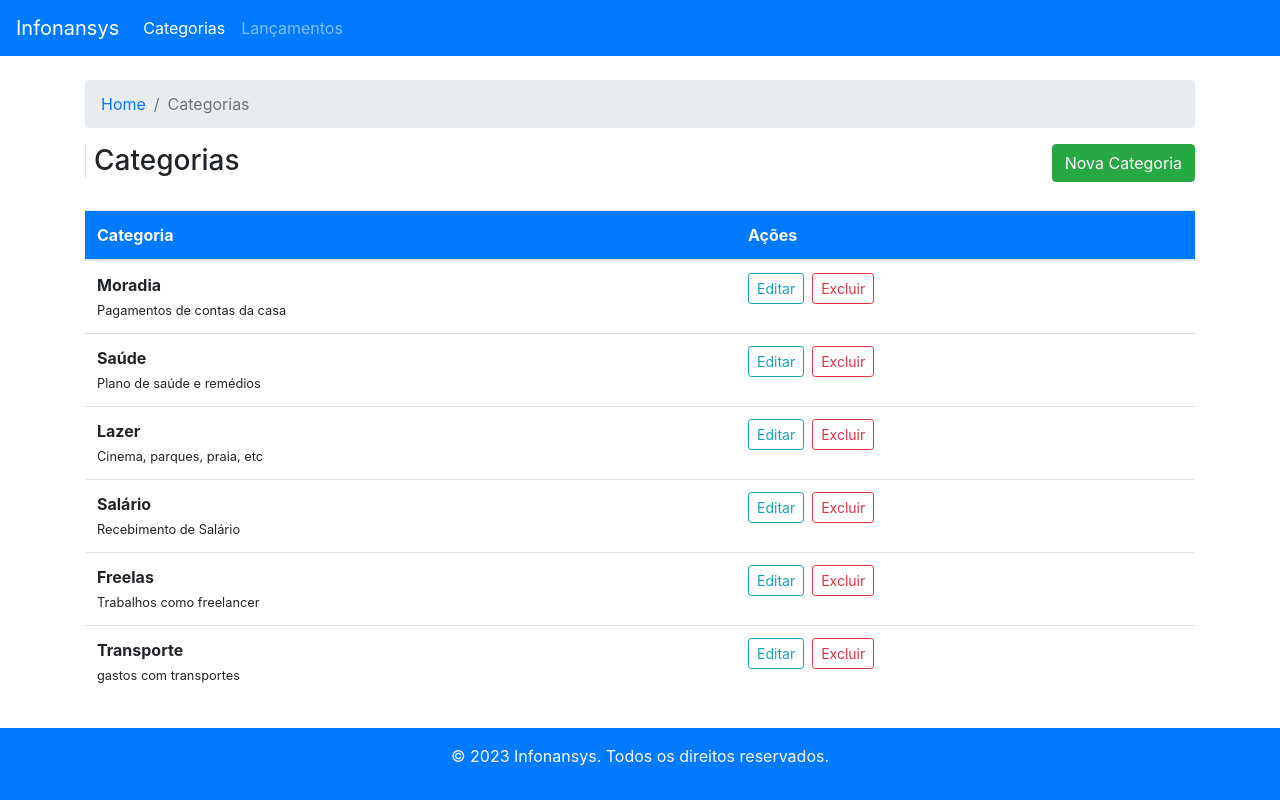
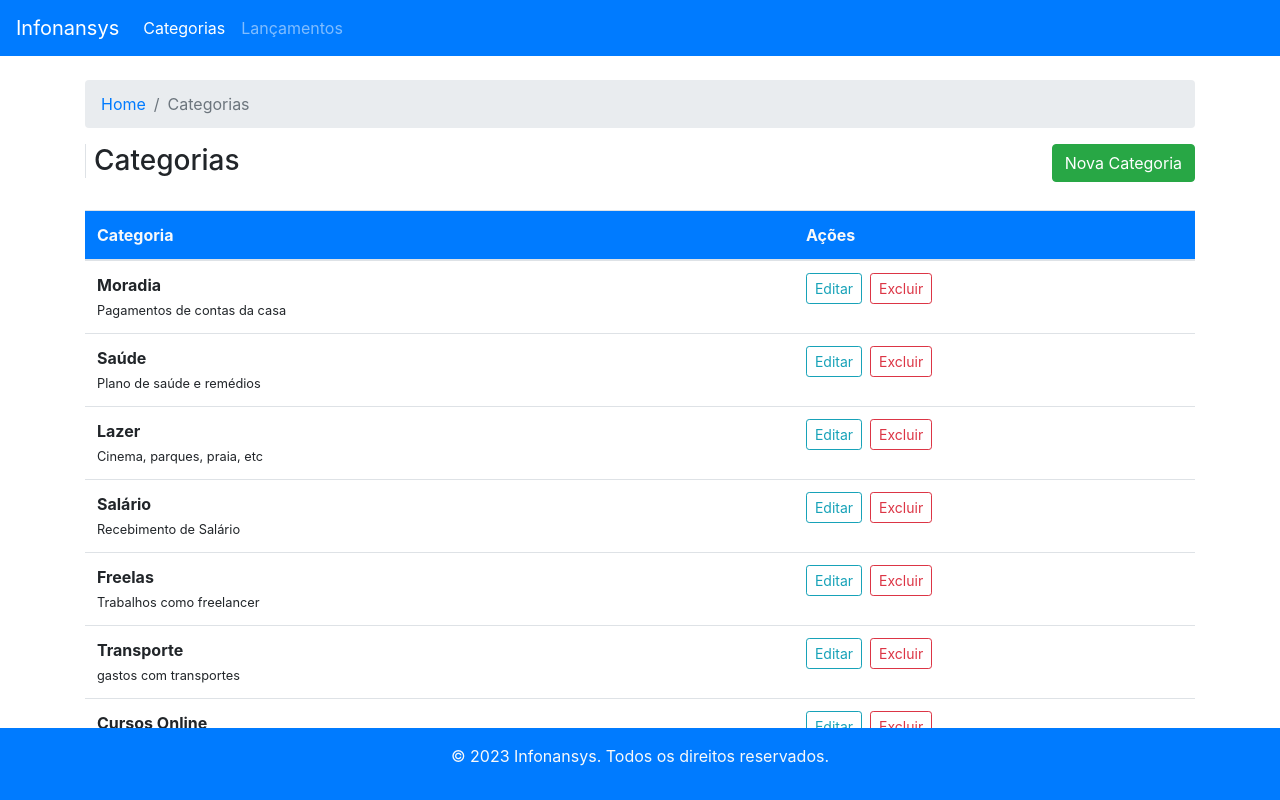
Before and after one commit to Valdeir-Nascimento/Infonansys, an Angular app: page /categorias in a window 1280 px wide. Built offline with nearby package versions, Linux system fonts and the light colour scheme; data requests are answered from the project's data file.

Commit message:
Cadastro de categoria no web-storage

```diff
--- a/db.json
+++ b/db.json
@@ -29,6 +29,11 @@
       "id": 10,
       "nome": "Transporte",
       "descricao": "gastos com transportes"
+    },
+    {
+      "id": 11,
+      "nome": "Cursos Online",
+      "descricao": "Pagamentos de cursos online na udemy"
     }
   ],
   "lancamentos": [
@@ -87,6 +92,21 @@
       "data": "18/11/2018",
       "valor": "15,00",
       "tipo": "despesa"
+    },
+    {
+      "id": 23,
+      "nome": "Curso frontend angular ",
+      "descricao": "curso de frontend angular",
+      "tipo": "despesa",
+      "valor": "22,00",
+      "data": "04/09/2023",
+      "pago": true,
+      "categoriaId": "11",
+      "categoria": {
+        "id": 11,
+        "nome": "Cursos Online",
+        "descricao": "Pagamentos de cursos online na udemy"
+      }
     }
   ]
 }
--- a/src/app/pages/categorias/categoria-form/categoria-form.component.ts
+++ b/src/app/pages/categorias/categoria-form/categoria-form.component.ts
@@ -5,6 +5,7 @@ import { ActivatedRoute, Router } from '@angular/router';
 import { FormBuilder, FormGroup, Validators } from '@angular/forms';
 import { switchMap } from 'rxjs/operators';
 import * as toastr from "toastr";
+import { WebStorageService } from 'src/app/service/webstorage.service';
 
 @Component({
     selector: 'app-categoria-form',
@@ -21,11 +22,11 @@ export class CategoriaFormComponent implements OnInit {
     categoria: Categoria = new Categoria();
 
     constructor(
-        private categoryService: CategoriaService,
+        private categoriaService: CategoriaService,
         private route: ActivatedRoute,
         private router: Router,
-        private formBuilder: FormBuilder
-
+        private formBuilder: FormBuilder,
+        private webStorageService: WebStorageService
     ) { }
 
     ngOnInit(): void {
@@ -36,7 +37,8 @@ export class CategoriaFormComponent implements OnInit {
 
     cadastrar() {
         const categoria: Categoria = Object.assign(new Categoria(), this.categoriaForm?.value);
-        this.categoryService.cadastrar(categoria).subscribe(
+        this.webStorageService.adicionarCategoria(categoria);
+        this.categoriaService.cadastrar(categoria).subscribe(
             (categoria) => this.actionsForSuccess(categoria),
             (error) => this.actionsForError(error)
         )
@@ -44,7 +46,7 @@ export class CategoriaFormComponent implements OnInit {
 
     editar() {
         const category: Categoria = Object.assign(new Categoria(), this.categoriaForm?.value);
-        this.categoryService.editar(category).subscribe(
+        this.categoriaService.editar(category).subscribe(
             (categoria) => this.actionsForSuccess(categoria),
             (error) => this.actionsForError(error)
         )
@@ -83,7 +85,7 @@ export class CategoriaFormComponent implements OnInit {
     private loadCategoria() {
         if (this.currentAction == 'editar') {
             this.route.paramMap.pipe(
-                switchMap(params => this.categoryService.buscarPorId(Number(params.get('id'))))
+                switchMap(params => this.categoriaService.buscarPorId(Number(params.get('id'))))
             ).subscribe(
                 (category) => {
                     this.categoria = category;
--- a/src/app/pages/lancamentos/lancamento-form/lancamento-form.component.ts
+++ b/src/app/pages/lancamentos/lancamento-form/lancamento-form.component.ts
@@ -47,6 +47,11 @@ export class LancamentoFormComponent implements OnInit {
         clear: 'Limpar'
     };
 
+    typeOptions = [
+        { value: 'despesa', text: 'Despesa' },
+        { value: 'receita', text: 'Receita' }
+    ];
+
     constructor(
         private lancamentoService: LancamentoService,
         private route: ActivatedRoute,
@@ -80,16 +85,10 @@ export class LancamentoFormComponent implements OnInit {
     cadastrar() {
         const lancamento: Lancamento = Object.assign(new Lancamento(), this.lancamentoForm?.value);
         this.lancamentoService.cadastrar(lancamento).subscribe(
-            (lancamento) => this.actionsForSuccess(lancamento),
+            () => this.actionsForSuccess(),
             (error) => this.actionsForError(error)
         )
     }
-
-    typeOptions = [
-        { value: 'despesa', text: 'Despesa' },
-        { value: 'receita', text: 'Receita' }
-      ];
-
 
     private setCurrentAction() {
         if (this.route.snapshot.url[0].path == 'cadastrar') {
@@ -129,16 +128,14 @@ export class LancamentoFormComponent implements OnInit {
     private editar() {
         const lancamento: Lancamento = Object.assign(new Lancamento(), this.lancamentoForm?.value);
         this.lancamentoService.editar(lancamento).subscribe(
-            (lancamento) => this.actionsForSuccess(lancamento),
+            () => this.actionsForSuccess(),
             (error) => this.actionsForError(error)
         )
     }
 
-    private actionsForSuccess(lancamento: Lancamento) {
+    private actionsForSuccess() {
         toastr.success('Operação realizada com sucesso');
-        this.router.navigateByUrl('lancamentos', { skipLocationChange: true }).then(
-            () => this.router.navigate(['lancamentos', lancamento.id, 'editar'])
-        )
+        this.router.navigate(['lancamentos']);
     }
 
     private actionsForError(error: any) {
```
